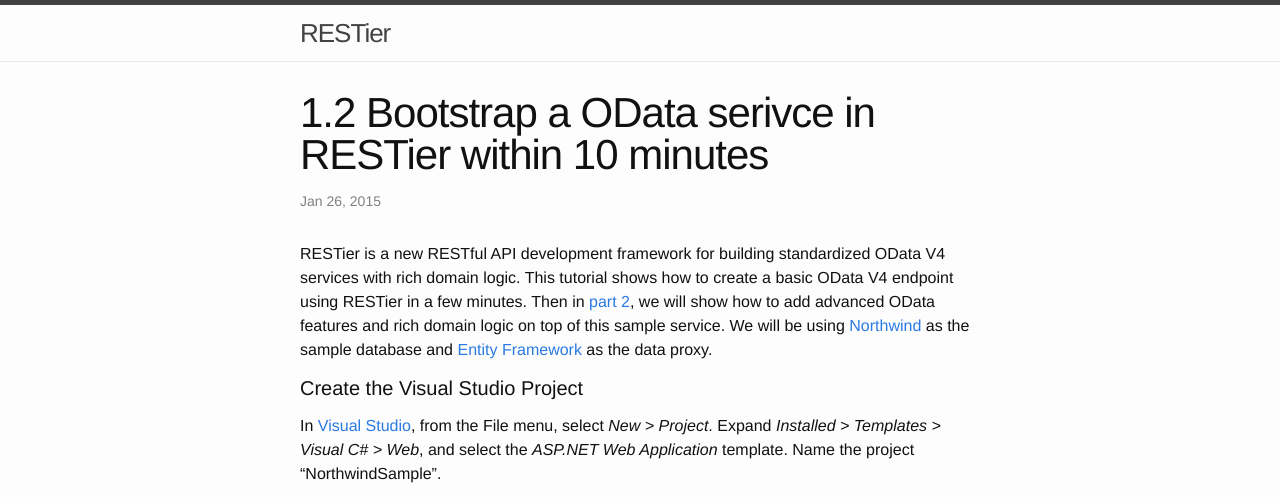
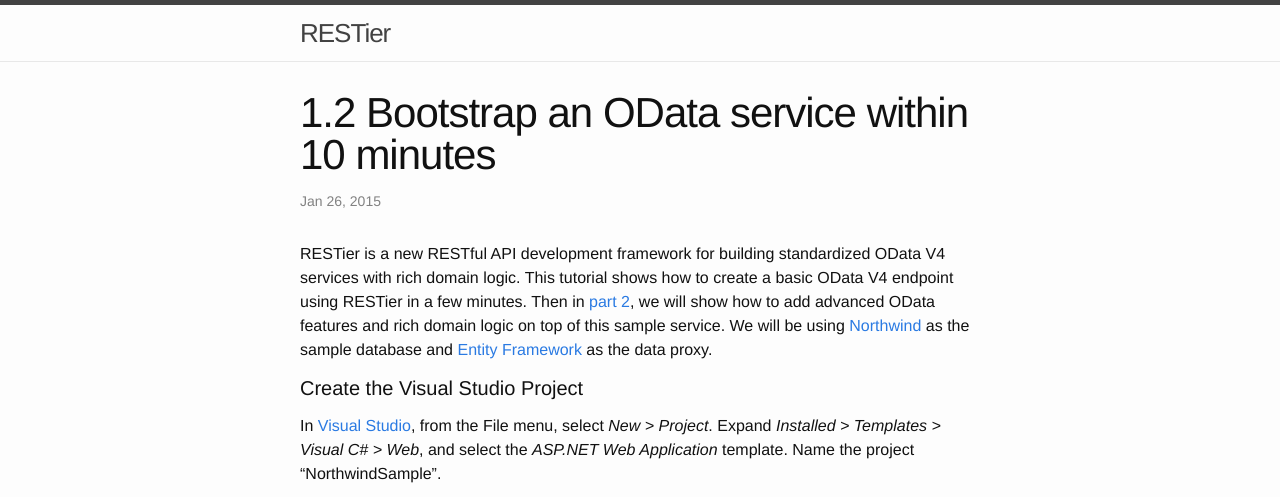
Before and after one commit to liqian19891011/Doc, a Jekyll site: the page built from _posts/2015-01-26-01-02-Bootstrap.md, in a window 1280 px wide and 900 px high, cut to the strip 0-497 px from the top of the window. Built offline with Jekyll 4.4.1, drawn with Linux system fonts in a browser that asks for light colours; nearby versions of some CDN libraries; comment, search, counter and statistics services are not loaded.

Commit message:
Update 2015-01-26-01-02-Bootstrap.md

```diff
--- a/_posts/2015-01-26-01-02-Bootstrap.md
+++ b/_posts/2015-01-26-01-02-Bootstrap.md
@@ -1,6 +1,6 @@
 ---
 layout: post
-title: "1.2 Bootstrap a OData serivce in RESTier within 10 minutes"
+title: "1.2 Bootstrap an OData service within 10 minutes"
 description: ""
 category: "1. Getting Started"
 ---
```
